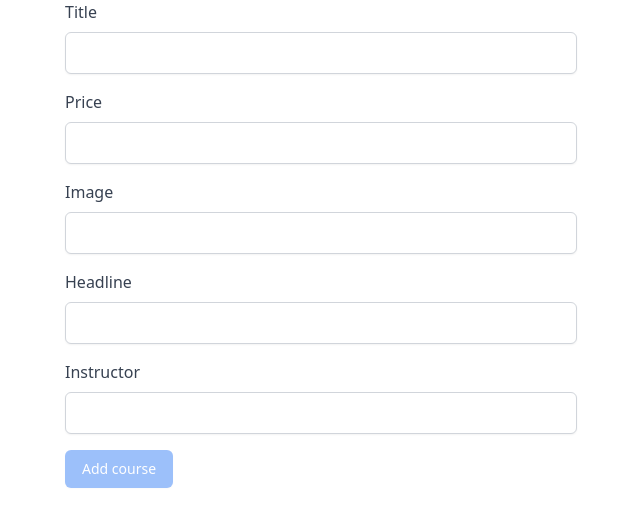
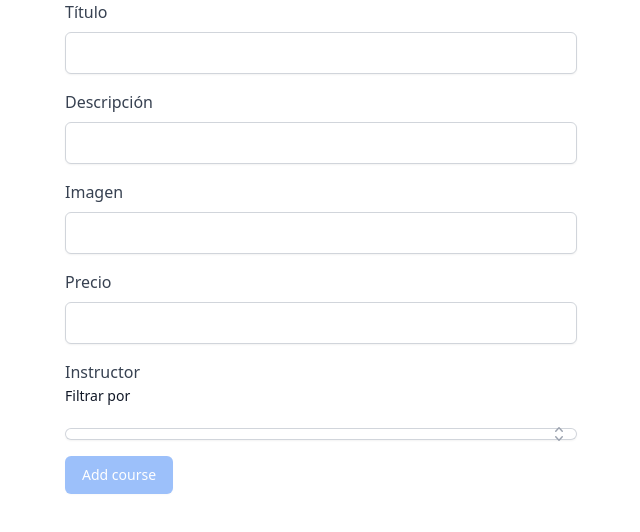
Before and after one commit to mostabdel07/learn-code-path, a Next.js app in the folder client/: page /addCourse in a window 1280 px wide. Shown: the top 532 px of the page, without its empty margins (319-959 px from the left). Built offline with nearby package versions, Linux system fonts and the light colour scheme.

Commit message:
get instructors working

```diff
--- a/client/src/components/Panel.tsx
+++ b/client/src/components/Panel.tsx
@@ -2,6 +2,8 @@ import React, { useState } from "react";
 import ProductCard from "./ProductCard";
 import Modal from "react-modal";
 import AddCourseModal from "./utilities/AddCourseModal";
+import SlideOver from "./utilities/SlideOver";
+import AddCourseForm from "./forms/AddCourseForm";
 
 interface Course {
   id: number;
@@ -28,7 +30,15 @@ export default function Panel(props: Props) {
   const [minPrice, setMinPrice] = useState<number>(0);
   const [maxPrice, setMaxPrice] = useState<number>(0);
 
-  const [addModal, setAddModal] = useState(false);
+  const [openSlideOver, setOpenSlideOver] = useState(false);
+
+  function handleOpenSlideOver() {
+    setOpenSlideOver(true);
+  }
+
+  function handleCloseSlideOver() {
+    setOpenSlideOver(false);
+  }
 
   if (!data || loading) {
     console.log(data);
@@ -69,7 +79,8 @@ export default function Panel(props: Props) {
 
         <div className="flex items-center mt-4 gap-x-3">
           <button
-            onClick={() => setAddModal(true)}
+            //onClick={() => setAddModal(true)}
+            onClick={handleOpenSlideOver}
             className="flex items-center justify-center w-1/2 px-5 py-2 text-sm tracking-wide text-white transition-colors duration-200 bg-blue-500 rounded-lg shrink-0 sm:w-auto gap-x-2 hover:bg-blue-600 dark:hover:bg-blue-500 dark:bg-blue-600"
           >
             <svg
@@ -90,13 +101,13 @@ export default function Panel(props: Props) {
               <span>Añadir curso</span>
             </div>
           </button>
-          <Modal
-            isOpen={addModal}
-            onRequestClose={() => setAddModal(false)}
-            className="w-11/12 md:max-w-md mx-auto bg-white rounded-lg shadow-lg py-6 px-4 dark:bg-gray-900"
+          <SlideOver
+            title="Añadir curso"
+            openSlideOver={openSlideOver}
+            onClose={handleCloseSlideOver}
           >
-            <AddCourseModal closeModal={() => setAddModal(false)} />
-          </Modal>
+            <AddCourseForm />
+          </SlideOver>
         </div>
       </div>
 
--- a/client/src/components/SelectMenu.tsx
+++ b/client/src/components/SelectMenu.tsx
@@ -1,6 +1,18 @@
-import { Fragment, useState } from "react";
+import { Fragment, useEffect, useState } from "react";
 import { Listbox, Transition } from "@headlessui/react";
 import { CheckIcon, ChevronUpDownIcon } from "@heroicons/react/20/solid";
+
+interface Instructor {
+  id: number;
+  name: string;
+  job_title: string;
+  created_at: string;
+  updated_at: string;
+}
+
+interface SelectMenuProps {
+  instructors: Instructor[];
+}
 
 const people = [
   {
@@ -69,8 +81,14 @@ function classNames(...classes: any) {
   return classes.filter(Boolean).join(" ");
 }
 
-export default function SelectMenu() {
-  const [selected, setSelected] = useState(people[3]);
+export default function SelectMenu({ instructors }: SelectMenuProps) {
+  const [selected, setSelected] = useState<Instructor | null>(null);
+
+  useEffect(() => {
+    if (instructors) {
+      setSelected(instructors[0]);
+    }
+  }, []);
 
   return (
     <Listbox value={selected} onChange={setSelected}>
@@ -82,12 +100,7 @@ export default function SelectMenu() {
           <div className="relative mt-2">
             <Listbox.Button className="relative w-full cursor-default rounded-md bg-white py-1.5 pl-3 pr-10 text-left text-gray-900 shadow-sm ring-1 ring-inset ring-gray-300 focus:outline-none focus:ring-2 focus:ring-indigo-500 sm:text-sm sm:leading-6">
               <span className="flex items-center">
-                <img
-                  src={selected.avatar}
-                  alt=""
-                  className="h-5 w-5 flex-shrink-0 rounded-full"
-                />
-                <span className="ml-3 block truncate">{selected.name}</span>
+                <span className="ml-3 block truncate">{selected?.name}</span>
               </span>
               <span className="pointer-events-none absolute inset-y-0 right-0 ml-3 flex items-center pr-2">
                 <ChevronUpDownIcon
@@ -105,32 +118,27 @@ export default function SelectMenu() {
               leaveTo="opacity-0"
             >
               <Listbox.Options className="absolute z-10 mt-1 max-h-56 w-full overflow-auto rounded-md bg-white py-1 text-base shadow-lg ring-1 ring-black ring-opacity-5 focus:outline-none sm:text-sm">
-                {people.map((person) => (
+                {instructors.map((instructor) => (
                   <Listbox.Option
-                    key={person.id}
+                    key={instructor.id}
                     className={({ active }) =>
                       classNames(
                         active ? "bg-indigo-600 text-white" : "text-gray-900",
                         "relative cursor-default select-none py-2 pl-3 pr-9"
                       )
                     }
-                    value={person}
+                    value={instructor}
                   >
                     {({ selected, active }) => (
                       <>
                         <div className="flex items-center">
-                          <img
-                            src={person.avatar}
-                            alt=""
-                            className="h-5 w-5 flex-shrink-0 rounded-full"
-                          />
                           <span
                             className={classNames(
                               selected ? "font-semibold" : "font-normal",
                               "ml-3 block truncate"
                             )}
                           >
-                            {person.name}
+                            {instructor.name}
                           </span>
                         </div>
 
--- a/client/src/components/forms/AddCourseForm.tsx
+++ b/client/src/components/forms/AddCourseForm.tsx
@@ -4,9 +4,12 @@ import * as yup from "yup";
 import { yupResolver } from "@hookform/resolvers/yup";
 import axios from "axios";
 import { useAuth } from "@/contexts/auth";
+import useInstructors from "@/hooks/useInstructors";
+import SelectMenu from "../SelectMenu";
 
 function AddCourseForm() {
   const { token } = useAuth();
+  const { data } = useInstructors();
 
   const [errorList, setErrorList] = useState<any>([]);
 
@@ -32,15 +35,14 @@ function AddCourseForm() {
     img: yup
       .string()
       .required("La imagen es obligatoria")
-      .matches(/^(\/)+/, "La URL de la imagen debe empezar con una barra /"),
+      .matches(
+        /^https:\/\/.*/,
+        "La URL de la imagen debe empezar con 'https://'"
+      ),
     headline: yup
       .string()
       .required("El titular es obligatorio")
       .max(150, "El titular debe tener como máximo 150 caracteres"),
-    instructor: yup
-      .string()
-      .required("El instructor es obligatorio")
-      .max(30, "El instructor debe tener como máximo 30 caracteres"),
   });
 
   const {
@@ -52,12 +54,18 @@ function AddCourseForm() {
     mode: "onChange",
   });
 
+  const sortedInstructors = data
+    ? data.sort((a, b) =>
+        a.name.localeCompare(b.name, "es", { sensitivity: "base" })
+      )
+    : [];
+
   const onSubmit = async (data: FormValues) => {
     try {
       console.log(data);
       console.log(token);
       const response = await axios.post(
-        "http://127.0.0.1:8000/api/onlineCourse",
+        "http://127.0.0.1:8000/api/courses",
         data,
         {
           headers: {
@@ -84,7 +92,7 @@ function AddCourseForm() {
   return (
     <form onSubmit={handleSubmit(onSubmit)} className="max-w-lg mx-auto">
       <div className="mb-4">
-        <label className="block font-medium text-gray-700">Title</label>
+        <label className="block font-medium text-gray-700">Título</label>
         <input
           {...register("title")}
           className="block w-full px-4 py-2 mt-2 text-gray-700 bg-white border border-gray-300 rounded-md shadow-sm focus:outline-none focus:border-blue-500 focus:ring-blue-500"
@@ -94,7 +102,27 @@ function AddCourseForm() {
         )}
       </div>
       <div className="mb-4">
-        <label className="block font-medium text-gray-700">Price</label>
+        <label className="block font-medium text-gray-700">Descripción</label>
+        <input
+          {...register("headline")}
+          className="block w-full px-4 py-2 mt-2 text-gray-700 bg-white border border-gray-300 rounded-md shadow-sm focus:outline-none focus:border-blue-500 focus:ring-blue-500"
+        />
+        {errors.headline && (
+          <span className="text-red-600">{errors.headline.message}</span>
+        )}
+      </div>
+      <div className="mb-4">
+        <label className="block font-medium text-gray-700">Imagen</label>
+        <input
+          {...register("img")}
+          className="block w-full px-4 py-2 mt-2 text-gray-700 bg-white border border-gray-300 rounded-md shadow-sm focus:outline-none focus:border-blue-500 focus:ring-blue-500"
+        />
+        {errors.img && (
+          <span className="text-red-600">{errors.img.message}</span>
+        )}
+      </div>
+      <div className="mb-4">
+        <label className="block font-medium text-gray-700">Precio</label>
         <input
           {...register("price")}
           className="block w-full px-4 py-2 mt-2 text-gray-700 bg-white border border-gray-300 rounded-md shadow-sm focus:outline-none focus:border-blue-500 focus:ring-blue-500"
@@ -104,34 +132,19 @@ function AddCourseForm() {
         )}
       </div>
       <div className="mb-4">
-        <label className="block font-medium text-gray-700">Image</label>
-        <input
-          {...register("img")}
-          className="block w-full px-4 py-2 mt-2 text-gray-700 bg-white border border-gray-300 rounded-md shadow-sm focus:outline-none focus:border-blue-500 focus:ring-blue-500"
-        />
-        {errors.img && (
-          <span className="text-red-600">{errors.img.message}</span>
-        )}
-      </div>
-      <div className="mb-4">
-        <label className="block font-medium text-gray-700">Headline</label>
-        <input
-          {...register("headline")}
-          className="block w-full px-4 py-2 mt-2 text-gray-700 bg-white border border-gray-300 rounded-md shadow-sm focus:outline-none focus:border-blue-500 focus:ring-blue-500"
-        />
-        {errors.headline && (
-          <span className="text-red-600">{errors.headline.message}</span>
-        )}
-      </div>
-      <div className="mb-4">
         <label className="block font-medium text-gray-700">Instructor</label>
-        <input
+        {/* <select
           {...register("instructor")}
           className="block w-full px-4 py-2 mt-2 text-gray-700 bg-white border border-gray-300 rounded-md shadow-sm focus:outline-none focus:border-blue-500 focus:ring-blue-500"
-        />
-        {errors.instructor && (
-          <span className="text-red-600">{errors.instructor.message}</span>
-        )}
+        >
+          {sortedInstructors && // Aseguramos que la lista de instructores exista
+            sortedInstructors.map((instructor) => (
+              <option key={instructor.id} value={instructor.name}>
+                {instructor.name}
+              </option>
+            ))}
+        </select> */}
+        <SelectMenu instructors={sortedInstructors} />
       </div>
       {errorList.length > 0 && (
         <div className="text-red-600">
--- /dev/null
+++ b/client/src/hooks/useInstructors.tsx
@@ -0,0 +1,62 @@
+import { useState, useEffect } from "react";
+import { useAuth } from "@/contexts/auth";
+
+interface Instructor {
+  id: number;
+  name: string;
+  job_title: string;
+  created_at: string;
+  updated_at: string;
+}
+
+const useInstructors = () => {
+  const [data, setData] = useState<Instructor[] | null>(null);
+  const [loading, setLoading] = useState<boolean>(true);
+  const [error, setError] = useState<string | null>(null);
+
+  const { token } = useAuth();
+  const apiURL = process.env.API_ENDPOINT;
+
+  useEffect(() => {
+    const fetchData = async () => {
+      if (token) {
+        try {
+          const response = await fetch(`${apiURL}/instructors`, {
+            method: "GET",
+            headers: {
+              Authorization: `Bearer ${token}`,
+            },
+          });
+
+          if (!response.ok) {
+            throw new Error(
+              `This is an HTTP error: The status is ${response.status}`
+            );
+          }
+
+          const responseData = await response.json();
+
+          console.log(responseData);
+          setData(responseData);
+          setError(null);
+        } catch (error: any) {
+          // Todo any
+          setError(error.message);
+          setData(null);
+        } finally {
+          setLoading(false);
+        }
+      }
+    };
+
+    fetchData();
+  }, [token]);
+
+  return {
+    data,
+    loading,
+    error,
+  };
+};
+
+export default useInstructors;
```
Also changed, not shown: 2 other files (tests, documents, lock files or other folders).
